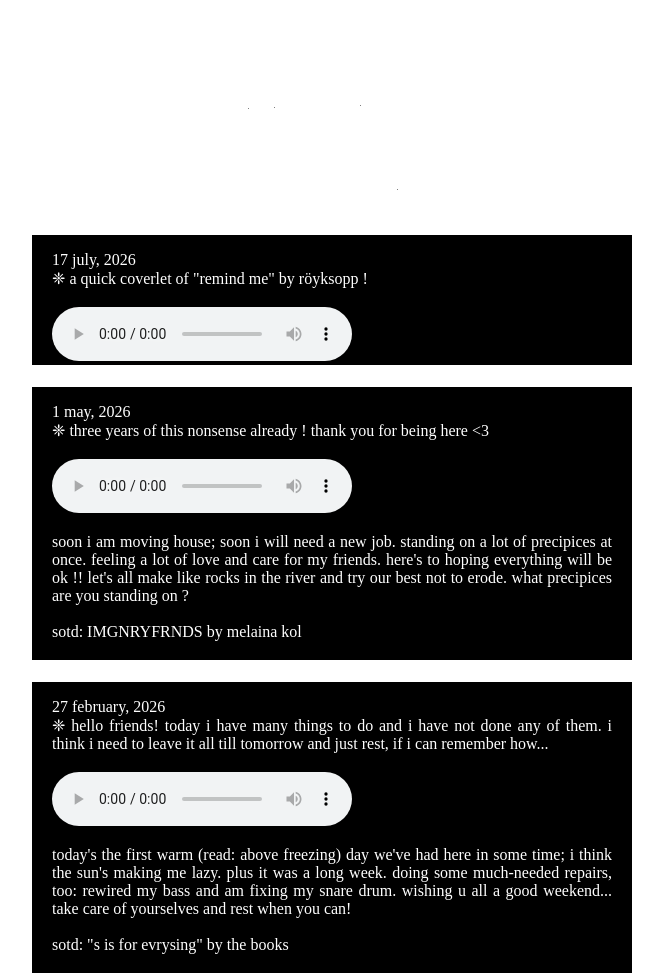
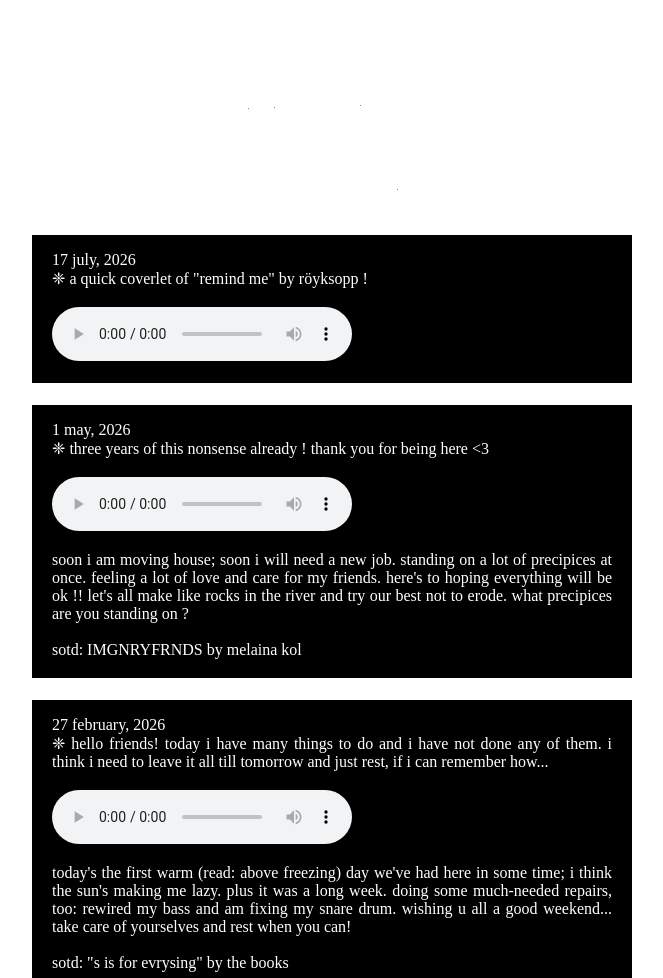
Before and after one commit to fishwive/forespi.net, a plain HTML site: page blog.html in a window 1280 px wide. Shown: the top 978 px of the page, without its empty margins (316-979 px from the left). Drawn offline with Linux system fonts and the light colour scheme.

Commit message:
Update blog.html

```diff
--- a/blog.html
+++ b/blog.html
@@ -9,8 +9,7 @@
         <h1><img src="imgs/blog.png" alt="blog" width=220/></h1>
         <div class="boxdiv">
             <p>17 july, 2026<br>❈ a quick coverlet of "remind me" by röyksopp !</p>
-            <audio controls><source src="audio/remind me.mp3" type="audio/mpeg">oh something's wrong :-(</audio>
-            <br/>
+            <audio controls><source src="audio/remind me.mp3" type="audio/mpeg">oh something's wrong :-(</audio><br/><br/>
         </div><br>
         <div class="boxdiv">
             <p>1 may, 2026<br>❈ three years of this nonsense already ! thank you for being here <3</p>
```
